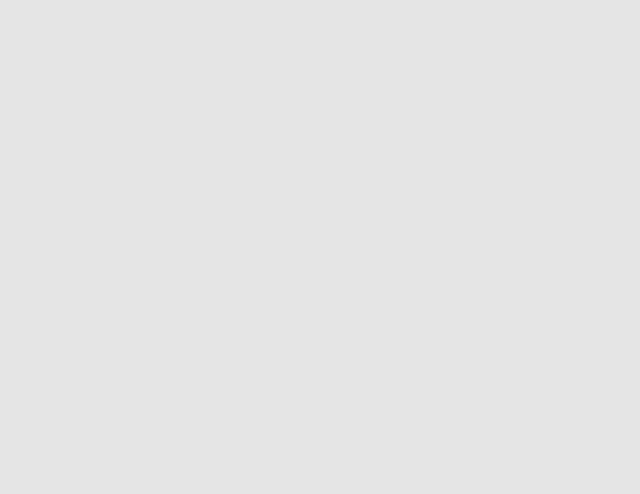
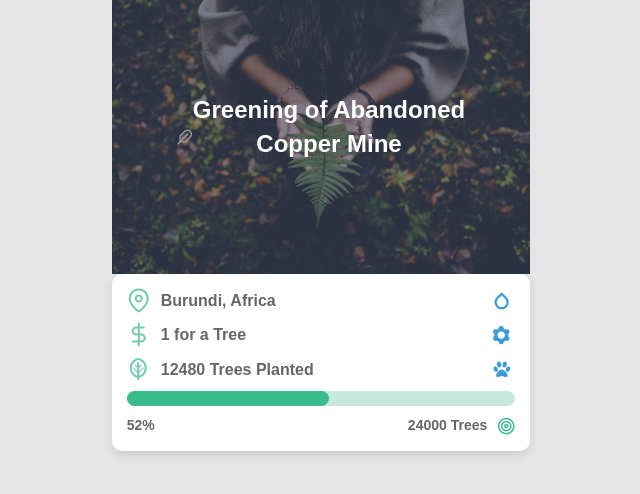
Before and after one commit to 2filips/adopt-a-tree, a website: page project_single.html in a window 1280 px wide. Shown: the whole page, without its empty margins (319-959 px from the left). Drawn offline with nearby package versions, Linux system fonts and the light colour scheme; files that its build step writes are made by us from their sources; files whose address does not match are found by name.

Commit message:
add html structure for banner-card component, add styling classes for banner and banner-cards components

```diff
--- a/project_single.html
+++ b/project_single.html
@@ -15,10 +15,61 @@
     <div class="row-sm">
         <div class="project-single col-sm">
 
-            <header class="project-single__banner row-sm">
-                <div class="project-single__banner-card">
+            <header class="project-single__banner row-sm position-relative">
+                <div class="banner spacing-2" style="background-image: url('assets/img/fern-hands.jpg')">
+                    <span class="at-icon-logo white"></span>
+                    <div class="overlay"></div>
+                    <div class="banner-content text-center">
+                        <h1 class="h1 white font-bold">Greening of Abandoned <br>Copper Mine</h1>
+                    </div>
+                </div>
 
+                <div class="project-single__banner-card margin-left-auto margin-right-auto">
+                    <div class="content-block font-size padding-reset">
+                        <div class="spacing-half-h spacing-half-b">
+                            <div class="spacing">
+                                <ul class="list-reset margin-reset font-bold spacing-half-t">
+                                    <li class="spacing-b flex flex-justify-space-between flex-align-center">
+                                        <div class="flex flex-align-center">
+                                            <span class="at-icon-map brand-1-light icon-left icon-size-xxl vertical-align-bottom"
+                                                  aria-hidden="true"></span>
+                                            <span class="spacing-half-l">Burundi, Africa</span>
+                                        </div>
+                                        <span class="at-icon-droplet blue-aqua icon-size-xl font-bold spacing-half-r"></span>
+                                    </li>
+                                    <li class="spacing-b flex flex-justify-space-between flex-align-center">
+                                        <div class="flex flex-align-center">
+                                            <span class="at-icon-dollar brand-1-light icon-left icon-size-xxl vertical-align-bottom"
+                                                  aria-hidden="true"></span>
+                                            <span class="spacing-half-l">1 for a Tree</span>
+                                        </div>
+                                        <span class="at-icon-atom blue-aqua icon-size-xl spacing-half-r"></span>
+                                    </li>
+                                    <li class="spacing-b flex flex-justify-space-between flex-align-center">
+                                        <div class="flex flex-align-end">
+                                            <span class="at-icon-leaf brand-1-light icon-left icon-size-xxl vertical-align-bottom"
+                                                  aria-hidden="true"></span>
+                                            <span class="spacing-half-l">12480 Trees Planted</span>
+                                        </div>
+                                        <span class="at-icon-paw blue-aqua icon-size-xl spacing-half-r"></span>
+                                    </li>
+                                </ul>
+
+                                <div class="progress-bar">
+                                    <div class="progress-bar-value" style="width: 52%;"></div>
+                                </div>
+                                <div class="row-sm flex card-progress-text flex-align-center">
+                                    <div class="col-sm">52%</div>
+                                    <div class="col-sm card-progress-target flex flex-align-center">
+                                        <span class="spacing-r">24000 Trees</span>
+                                        <span class="at-icon-target brand-1 icon-size-xl" aria-hidden="true"></span>
+                                    </div>
+                                </div>
+                            </div>
+                        </div>
+                    </div>
                 </div>
+
             </header>
 
             <main class="project-single__content row-sm">
```
